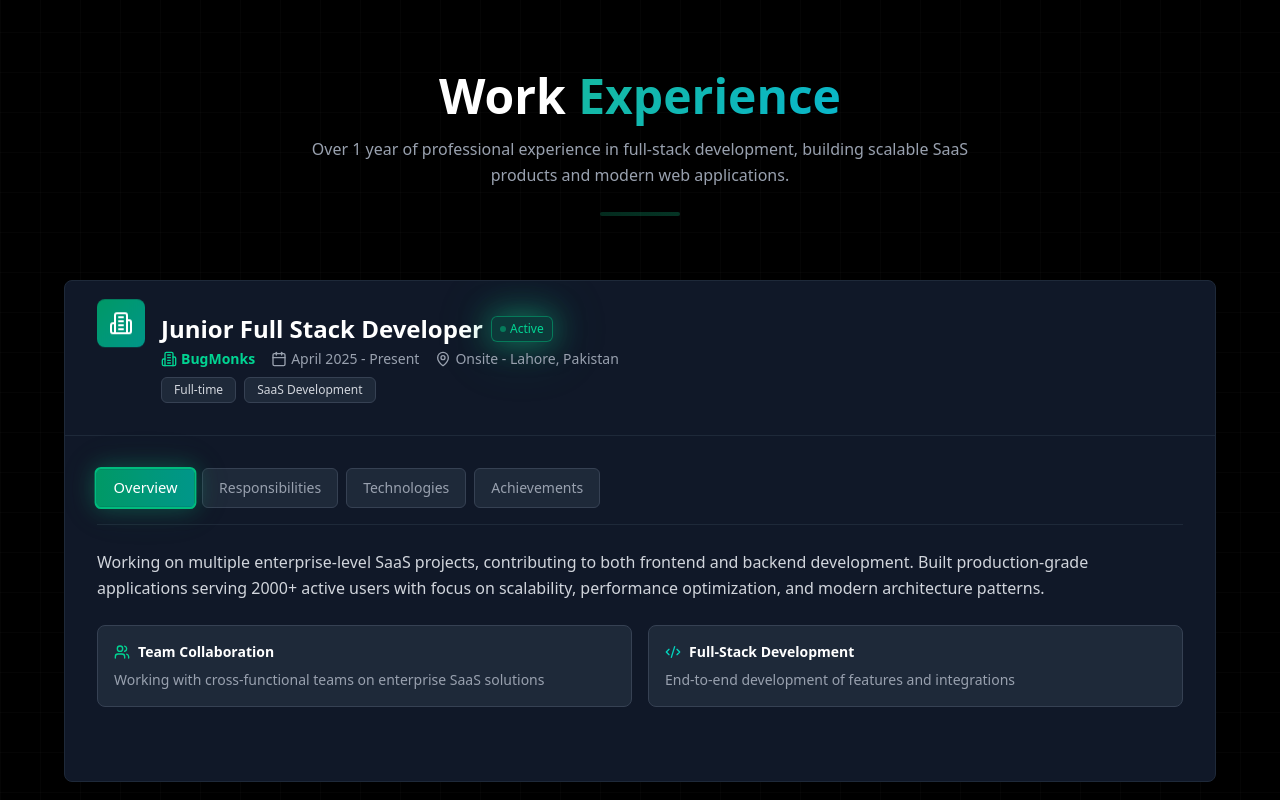
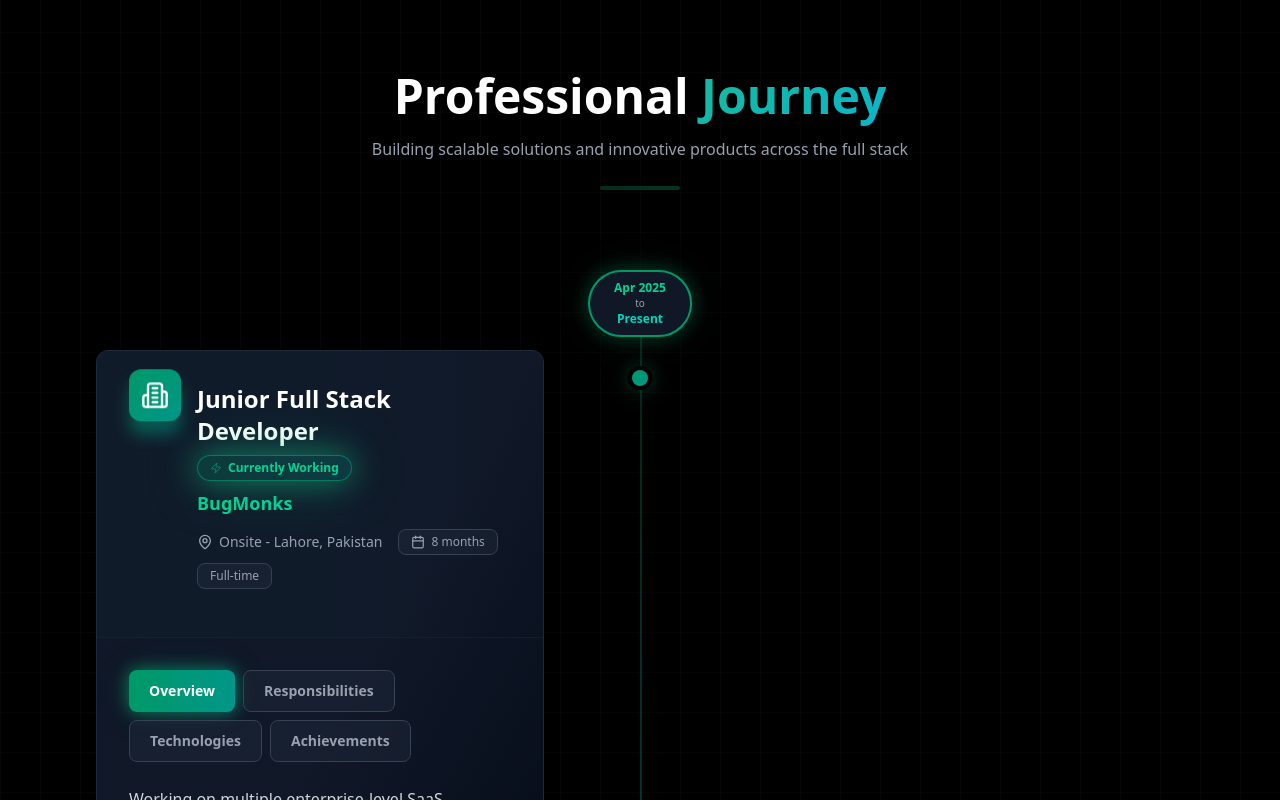
Before and after one commit to sufyan2618/Portfolio, a React (Vite) app: page / in a window 1280 px wide. Shown: the part 3320-4120 px from the top of the page. Built offline with nearby package versions, Linux system fonts and the light colour scheme.

Commit message:
edited experiece section

```diff
--- a/src/components/ExperienceSection.jsx
+++ b/src/components/ExperienceSection.jsx
@@ -1,4 +1,4 @@
-import { Briefcase, Calendar, MapPin, ArrowRight, Building2, Code2, Users, Award } from "lucide-react";
+import { Briefcase, Calendar, MapPin, ArrowRight, Building2, Code2, Users, Award, ChevronDown, Zap, TrendingUp } from "lucide-react";
 import { useEffect, useState } from "react";
 
 const experiences = [
@@ -10,6 +10,8 @@ const experiences = [
     location: "Onsite - Lahore, Pakistan",
     duration: "April 2025 - Present",
     startDate: "Apr 2025",
+    endDate: "Present",
+    period: "8 months",
     type: "Full-time",
     description: "Working on multiple enterprise-level SaaS projects, contributing to both frontend and backend development. Built production-grade applications serving 2000+ active users with focus on scalability, performance optimization, and modern architecture patterns.",
     responsibilities: [
@@ -38,6 +40,8 @@ const experiences = [
     location: "Remote",
     duration: "December 2024 - April 2025",
     startDate: "Dec 2024",
+    endDate: "Apr 2025",
+    period: "5 months",
     type: "Contract",
     description: "Delivered end-to-end web applications for multiple clients, focusing on e-commerce solutions, AI-powered SaaS platforms, and production-grade deployments with modern DevOps practices.",
     responsibilities: [
@@ -63,6 +67,7 @@ const experiences = [
 export const ExperienceSection = () => {
   const [isVisible, setIsVisible] = useState(false);
   const [activeTab, setActiveTab] = useState({});
+  const [expandedItems, setExpandedItems] = useState({});
 
   useEffect(() => {
     const observer = new IntersectionObserver(
@@ -93,85 +98,129 @@ export const ExperienceSection = () => {
     setActiveTab(prev => ({ ...prev, [expId]: tab }));
   };
 
+  const toggleExpand = (id) => {
+    setExpandedItems(prev => ({ ...prev, [id]: !prev[id] }));
+  };
+
   return (
     <section
       id="experience"
-      className="relative min-h-screen py-20 px-4 overflow-hidden bg-black"
+      className="relative min-h-screen py-20 overflow-hidden bg-black"
     >
       {/* Subtle grid pattern */}
       <div className="absolute inset-0 bg-[linear-gradient(rgba(255,255,255,0.02)_1px,transparent_1px),linear-gradient(90deg,rgba(255,255,255,0.02)_1px,transparent_1px)] bg-[size:40px_40px]" />
 
-      <div className="container mx-auto max-w-6xl relative z-10">
+      <div className="container mx-auto max-w-6xl relative z-10 px-4 sm:px-6 lg:px-8">
         {/* Section Header */}
-        <div className={`text-center mb-16 transition-all duration-1000 ${isVisible ? 'opacity-100 translate-y-0' : 'opacity-0 translate-y-10'}`}>
+        <div className={`text-center mb-20 transition-all duration-1000 ${isVisible ? 'opacity-100 translate-y-0' : 'opacity-0 translate-y-10'}`}>
           <h2 className="text-3xl sm:text-4xl lg:text-5xl font-bold mb-4">
-            <span className="text-white">Work</span>
-            <span className="text-gradient-animate"> Experience</span>
+            <span className="text-white">Professional</span>
+            <span className="text-gradient-animate"> Journey</span>
           </h2>
 
           <p className="text-gray-400 text-base max-w-2xl mx-auto leading-relaxed">
-            Over 1 year of professional experience in full-stack development, building scalable SaaS products and modern web applications.
+            Building scalable solutions and innovative products across the full stack
           </p>
 
           <div className="w-20 h-1 bg-gradient-to-r from-emerald-600 to-teal-600 rounded-full mx-auto mt-6 animate-shimmer" />
         </div>
 
-        {/* Experience Cards */}
-        <div className="space-y-8">
+        {/* Vertical Timeline */}
+        <div className="relative">
+          {/* Timeline Line */}
+          <div className="absolute left-8 md:left-1/2 top-0 bottom-0 w-0.5 bg-gradient-to-b from-emerald-600/20 via-teal-600/40 to-transparent" />
+
+          {/* Timeline Items */}
+          <div className="space-y-0">
             {experiences.map((experience, index) => (
               <div
                 key={experience.id}
-              className={`transition-all duration-1000 ${isVisible ? 'opacity-100 translate-y-0' : 'opacity-0 translate-y-10'}`}
+                className={`relative transition-all duration-1000 ${isVisible ? 'opacity-100 translate-y-0' : 'opacity-0 translate-y-10'}`}
                 style={{ transitionDelay: `${index * 200}ms` }}
               >
-              {/* Main Card */}
-              <div className="bg-gray-900 border border-gray-800 rounded-lg overflow-hidden hover:border-emerald-600 hover:shadow-glow-emerald transition-all duration-300 hover:scale-[1.02] animate-fade-in">
-
-                {/* Header Section */}
-                <div className="p-6 sm:p-8 border-b border-gray-800">
-                  <div className="flex flex-col lg:flex-row lg:items-center lg:justify-between gap-4">
-
-                    {/* Company Info */}
-                    <div className="flex items-start gap-4">
-                      {/* Company Logo/Icon */}
-                      <div className="p-3 rounded-lg bg-gradient-to-br from-emerald-600 to-teal-600 flex-shrink-0 animate-float">
-                        <Building2 className="w-6 h-6 text-white" />
+                {/* Timeline Date Badge - Desktop centered */}
+                <div className="hidden md:block absolute left-1/2 top-0 transform -translate-x-1/2 z-20">
+                  <div className="bg-gray-900 border-2 border-emerald-600 rounded-full px-6 py-2 shadow-glow-emerald">
+                    <div className="text-center">
+                      <div className="text-xs font-bold text-emerald-400">{experience.startDate}</div>
+                      <div className="text-[10px] text-gray-400">to</div>
+                      <div className="text-xs font-bold text-teal-400">{experience.endDate}</div>
+                    </div>
+                  </div>
                 </div>
 
-                      <div className="flex-1">
-                        <div className="flex items-center gap-2 mb-1 flex-wrap">
-                          <h3 className="text-xl sm:text-2xl font-bold text-white">
+                {/* Timeline Node with pulsing effect */}
+                <div className="absolute left-8 md:left-1/2 top-24 transform -translate-x-1/2 z-10">
+                  <div className="relative">
+                    <div className="absolute inset-0 w-6 h-6 rounded-full bg-emerald-600/30 animate-ping" />
+                    <div className="relative w-6 h-6 rounded-full bg-gradient-to-br from-emerald-600 to-teal-600 shadow-glow-emerald border-4 border-black" />
+                  </div>
+                </div>
+
+                {/* Content Card - Alternating sides on desktop */}
+                <div className={`pt-16 md:pt-20 pb-8 md:pb-12 ml-20 md:ml-0 md:w-[calc(50%-4rem)] ${index % 2 === 0 ? 'md:mr-auto md:pr-8' : 'md:ml-auto md:pl-8'}`}>
+
+                  {/* Date Badge - Mobile only */}
+                  <div className="md:hidden mb-4 inline-block">
+                    <div className="bg-gray-900 border border-emerald-600/50 rounded-lg px-4 py-2">
+                      <div className="flex items-center gap-2 text-xs">
+                        <span className="font-bold text-emerald-400">{experience.startDate}</span>
+                        <span className="text-gray-500">→</span>
+                        <span className="font-bold text-teal-400">{experience.endDate}</span>
+                        <span className="text-gray-500">•</span>
+                        <span className="text-gray-400">{experience.period}</span>
+                      </div>
+                    </div>
+                  </div>
+
+                  <div className="bg-gradient-to-br from-gray-900 via-gray-900 to-gray-950 border border-gray-800 rounded-xl overflow-hidden hover:border-emerald-600 hover:shadow-glow-emerald transition-all duration-500 group animate-scale-in">
+
+                {/* Header Section with gradient background */}
+                <div className="relative p-6 sm:p-8 border-b border-gray-800/50 overflow-hidden">
+                  {/* Animated background gradient */}
+                  <div className="absolute inset-0 bg-gradient-to-r from-emerald-600/5 via-teal-600/5 to-transparent opacity-50 group-hover:opacity-100 transition-opacity duration-500" />
+
+                  <div className="relative">
+                    <div className="flex items-start gap-4 mb-4">
+                      {/* Company Icon with glow */}
+                      <div className="relative">
+                        <div className="absolute inset-0 bg-gradient-to-br from-emerald-600 to-teal-600 rounded-xl blur opacity-50 group-hover:opacity-75 transition-opacity" />
+                        <div className="relative p-3 rounded-xl bg-gradient-to-br from-emerald-600 to-teal-600 animate-float">
+                          <Building2 className="w-7 h-7 text-white" />
+                        </div>
+                      </div>
+
+                      <div className="flex-1 min-w-0">
+                        {/* Role with status badge */}
+                        <div className="flex items-center gap-2 mb-2 flex-wrap">
+                          <h3 className="text-xl sm:text-2xl font-bold text-white group-hover:text-emerald-400 transition-colors">
                             {experience.role}
                           </h3>
                           {experience.isActive && (
-                            <span className="inline-flex items-center gap-1 px-2 py-1 bg-emerald-500/20 border border-emerald-500/50 rounded-md text-xs text-emerald-400 animate-glow-pulse">
-                              <div className="w-1.5 h-1.5 bg-emerald-500 rounded-full animate-pulse" />
-                              Active
+                            <span className="inline-flex items-center gap-1.5 px-3 py-1 bg-gradient-to-r from-emerald-500/20 to-teal-500/20 border border-emerald-500/50 rounded-full text-xs text-emerald-400 font-semibold animate-glow-pulse">
+                              <Zap className="w-3 h-3 animate-pulse" />
+                              Currently Working
                             </span>
                           )}
                         </div>
 
-                        <div className="flex flex-wrap items-center gap-4 text-sm text-gray-400">
-                          <span className="flex items-center gap-1 font-semibold text-emerald-400">
-                            <Building2 className="w-4 h-4" />
+                        {/* Company name with emphasis */}
+                        <div className="text-lg font-bold text-transparent bg-clip-text bg-gradient-to-r from-emerald-400 to-teal-400 mb-3">
                           {experience.company}
-                          </span>
-                          <span className="flex items-center gap-1">
-                            <Calendar className="w-4 h-4" />
-                            {experience.duration}
-                          </span>
-                          <span className="flex items-center gap-1">
+                        </div>
+
+                        {/* Meta information */}
+                        <div className="flex flex-wrap items-center gap-x-4 gap-y-2 text-sm text-gray-400">
+                          <span className="flex items-center gap-1.5 hover:text-emerald-400 transition-colors">
                             <MapPin className="w-4 h-4" />
                             {experience.location}
                           </span>
-                        </div>
-
-                        <div className="flex items-center gap-2 mt-2 flex-wrap">
-                          <span className="px-3 py-1 bg-gray-800 border border-gray-700 rounded-md text-xs text-gray-300">
+                          <span className="hidden md:flex items-center gap-1.5 px-3 py-1 bg-gray-800/50 border border-gray-700 rounded-lg text-xs font-medium">
+                            <Calendar className="w-3.5 h-3.5" />
+                            {experience.period}
+                          </span>
+                          <span className="px-3 py-1 bg-gray-800/50 border border-gray-700 rounded-lg text-xs font-medium">
                             {experience.type}
-                          </span>
-                          <span className="px-3 py-1 bg-gray-800 border border-gray-700 rounded-md text-xs text-gray-300">
-                            {experience.companyType}
                           </span>
                         </div>
                       </div>
@@ -182,18 +231,21 @@ export const ExperienceSection = () => {
                 {/* Content Section */}
                 <div className="p-6 sm:p-8">
 
-                  {/* Tab Navigation */}
-                  <div className="flex flex-wrap gap-2 mb-6 border-b border-gray-800 pb-4">
+                  {/* Enhanced Tab Navigation */}
+                  <div className="flex flex-wrap gap-2 mb-6">
                     {['overview', 'responsibilities', 'technologies', 'achievements'].map((tab) => (
                       <button
                         key={tab}
                         onClick={() => handleTabChange(experience.id, tab)}
-                        className={`px-4 py-2 rounded-md text-sm font-medium transition-all duration-300 ${
+                        className={`relative px-5 py-2.5 rounded-lg text-sm font-semibold transition-all duration-300 hover:scale-105 ${
                           activeTab[experience.id] === tab
-                            ? 'bg-gradient-to-r from-emerald-600 to-teal-600 text-white border-2 border-emerald-500 shadow-glow-emerald scale-105'
-                            : 'text-gray-400 hover:text-emerald-400 bg-gray-800 border border-gray-700 hover:border-emerald-600'
+                            ? 'bg-gradient-to-r from-emerald-600 to-teal-600 text-white shadow-glow-emerald'
+                            : 'text-gray-400 hover:text-white bg-gray-800/50 border border-gray-700 hover:border-emerald-600/50'
                         }`}
                       >
+                        {activeTab[experience.id] === tab && (
+                          <div className="absolute inset-0 bg-gradient-to-r from-emerald-600 to-teal-600 rounded-lg blur opacity-50 -z-10" />
+                        )}
                         {tab.charAt(0).toUpperCase() + tab.slice(1)}
                       </button>
                     ))}
@@ -229,25 +281,36 @@ export const ExperienceSection = () => {
 
                     {/* Responsibilities Tab */}
                     {activeTab[experience.id] === 'responsibilities' && (
-                      <div className="space-y-3 animate-fade-in">
-                        {experience.responsibilities.map((responsibility, idx) => (
-                          <div key={idx} className="flex items-start gap-3 p-3 rounded-lg hover:bg-gray-800 transition-colors duration-300 hover:scale-105 animate-fade-in" style={{ animationDelay: `${idx * 100}ms` }}>
-                            <ArrowRight className="w-4 h-4 text-emerald-400 mt-0.5 flex-shrink-0" />
-                            <span className="text-gray-300 text-sm leading-relaxed">{responsibility}</span>
+                      <div className="space-y-2 animate-fade-in">
+                        {experience.responsibilities.slice(0, expandedItems[experience.id] ? undefined : 4).map((responsibility, idx) => (
+                          <div key={idx} className="flex items-start gap-3 p-4 rounded-lg bg-gray-800/30 hover:bg-gray-800/60 border border-gray-800 hover:border-emerald-600/30 transition-all duration-300 group animate-fade-in" style={{ animationDelay: `${idx * 50}ms` }}>
+                            <div className="p-1 rounded bg-gradient-to-br from-emerald-600/20 to-teal-600/20 mt-0.5">
+                              <ArrowRight className="w-3.5 h-3.5 text-emerald-400 group-hover:translate-x-1 transition-transform" />
+                            </div>
+                            <span className="text-gray-300 text-sm leading-relaxed flex-1">{responsibility}</span>
                           </div>
                         ))}
+                        {experience.responsibilities.length > 4 && (
+                          <button
+                            onClick={() => toggleExpand(experience.id)}
+                            className="mt-4 text-sm text-emerald-400 hover:text-emerald-300 flex items-center gap-2 font-medium transition-colors"
+                          >
+                            {expandedItems[experience.id] ? 'Show less' : `Show ${experience.responsibilities.length - 4} more responsibilities`}
+                            <ChevronDown className={`w-4 h-4 transition-transform ${expandedItems[experience.id] ? 'rotate-180' : ''}`} />
+                          </button>
+                        )}
                       </div>
                     )}
 
                     {/* Technologies Tab */}
                     {activeTab[experience.id] === 'technologies' && (
                       <div className="animate-fade-in">
-                        <div className="flex flex-wrap gap-2">
+                        <div className="flex flex-wrap gap-2.5">
                           {experience.technologies.map((tech, idx) => (
                             <span
                               key={tech}
-                              className="px-3 py-2 bg-gray-800 border border-gray-700 rounded-md text-sm text-gray-300 hover:border-emerald-500 hover:text-emerald-400 hover:shadow-glow-emerald transition-all duration-300 hover:scale-110 animate-bounce-in"
-                              style={{ animationDelay: `${idx * 30}ms` }}
+                              className="px-4 py-2 bg-gradient-to-br from-gray-800 to-gray-900 border border-gray-700 rounded-lg text-sm text-gray-300 hover:border-emerald-500 hover:text-emerald-400 hover:shadow-glow-emerald transition-all duration-300 hover:scale-110 hover:-translate-y-0.5 font-medium animate-bounce-in cursor-default"
+                              style={{ animationDelay: `${idx * 20}ms` }}
                             >
                               {tech}
                             </span>
@@ -258,11 +321,16 @@ export const ExperienceSection = () => {
 
                     {/* Achievements Tab */}
                     {activeTab[experience.id] === 'achievements' && (
-                      <div className="space-y-3 animate-fade-in">
+                      <div className="grid gap-3 animate-fade-in">
                         {experience.achievements.map((achievement, idx) => (
-                          <div key={idx} className="flex items-start gap-3 p-3 rounded-lg hover:bg-gray-800 transition-colors duration-300 hover:scale-105 animate-fade-in" style={{ animationDelay: `${idx * 100}ms` }}>
-                            <Award className="w-4 h-4 text-teal-400 mt-0.5 flex-shrink-0" />
-                            <span className="text-gray-300 text-sm leading-relaxed">{achievement}</span>
+                          <div key={idx} className="relative p-4 rounded-lg bg-gradient-to-r from-gray-800/50 to-transparent border border-gray-700 hover:border-teal-600/50 transition-all duration-300 group animate-fade-in overflow-hidden" style={{ animationDelay: `${idx * 80}ms` }}>
+                            <div className="absolute inset-0 bg-gradient-to-r from-teal-600/5 to-transparent opacity-0 group-hover:opacity-100 transition-opacity" />
+                            <div className="relative flex items-start gap-3">
+                              <div className="p-1.5 rounded-lg bg-gradient-to-br from-teal-600/20 to-emerald-600/20 mt-0.5">
+                                <TrendingUp className="w-4 h-4 text-teal-400 group-hover:scale-110 transition-transform" />
+                              </div>
+                              <span className="text-gray-300 text-sm leading-relaxed flex-1">{achievement}</span>
+                            </div>
                           </div>
                         ))}
                       </div>
@@ -271,7 +339,9 @@ export const ExperienceSection = () => {
                 </div>
               </div>
                 </div>
+              </div>
             ))}
+          </div>
         </div>
       </div>
     </section>
--- a/src/components/SkillsSection.jsx
+++ b/src/components/SkillsSection.jsx
@@ -89,12 +89,12 @@ export const SkillsSection = () => {
   return (
     <section
       id="skills"
-      className="relative py-20 px-4 overflow-hidden bg-black"
+      className="relative py-20 overflow-hidden bg-black"
     >
       {/* Subtle grid pattern */}
       <div className="absolute inset-0 bg-[linear-gradient(rgba(255,255,255,0.02)_1px,transparent_1px),linear-gradient(90deg,rgba(255,255,255,0.02)_1px,transparent_1px)] bg-[size:40px_40px]" />
 
-      <div className="container mx-auto max-w-7xl relative z-10 h-full flex flex-col justify-center py-16">
+      <div className="container mx-auto max-w-7xl relative z-10 h-full flex flex-col justify-center py-16 px-4 sm:px-6 lg:px-8">
         {/* Section Header */}
         <div
           className={`text-center mb-12 transition-all duration-1000 ${
```
Lines whose indentation alone changed are shown as unchanged.
